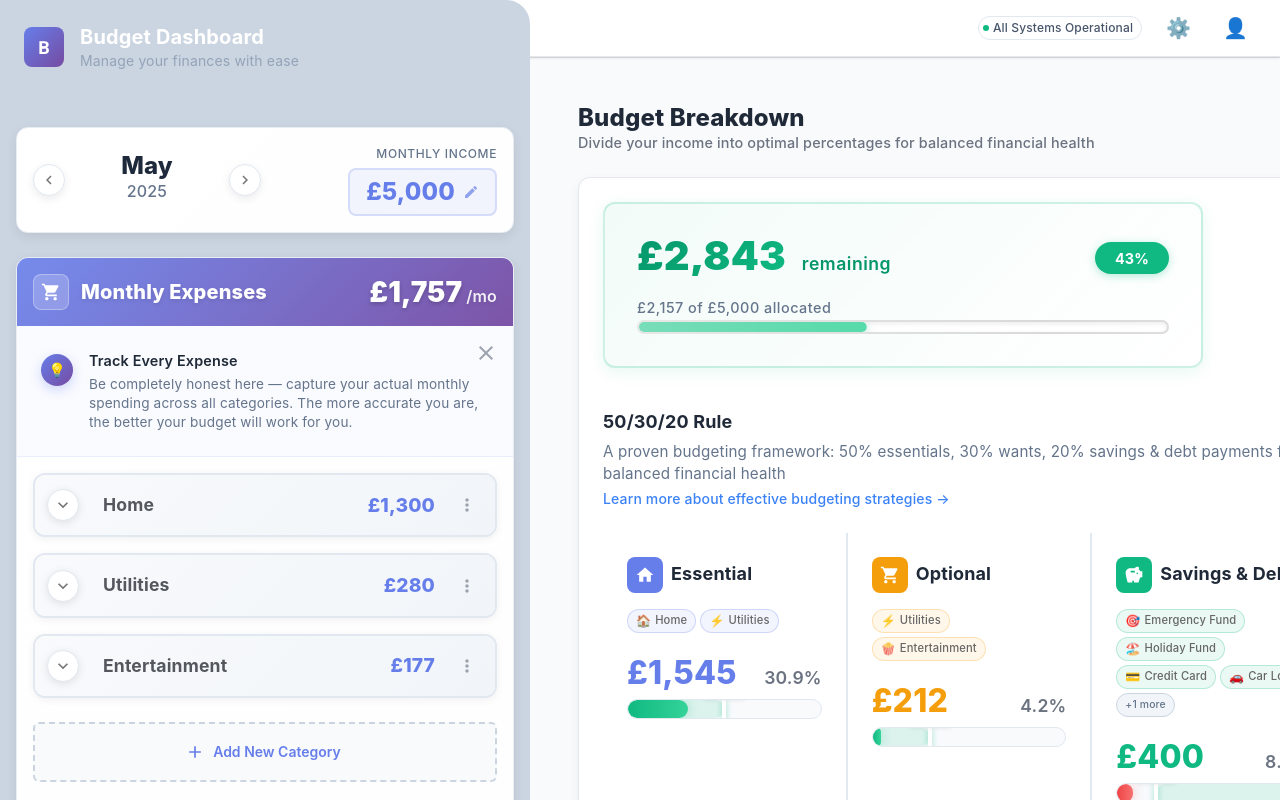
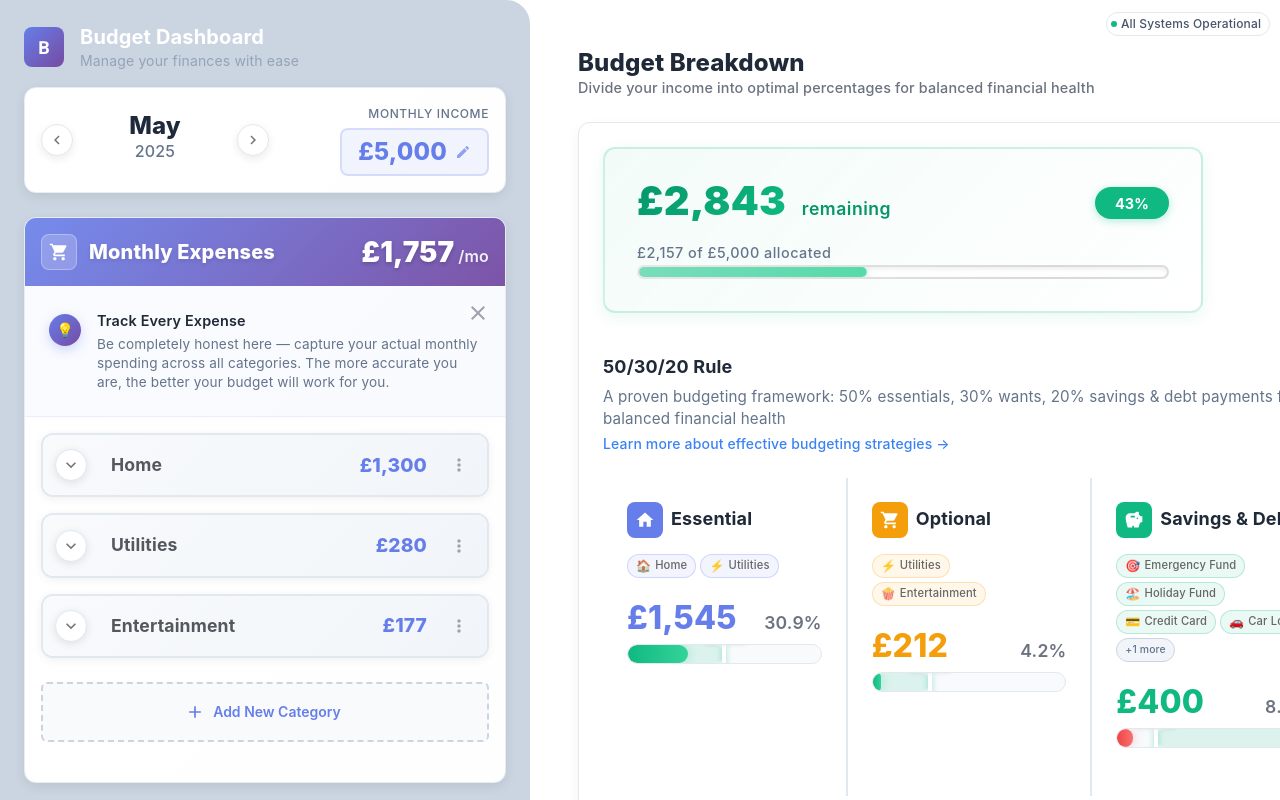
Before and after one commit to randellios/budget, a React (Vite) app: page / in a window 1280 px wide. Shown: the top 800 px of the page. Built offline with nearby package versions, Linux system fonts and the light colour scheme.

Commit message:
better-layout

```diff
--- a/src/App.jsx
+++ b/src/App.jsx
@@ -18,7 +18,7 @@ export default function Dashboard() {
         sx={{
           display: 'flex',
           minHeight: '100vh',
-          bgcolor: 'background.default'
+          bgcolor: 'white'
         }}
       >
         {/* Sidebar */}
@@ -34,7 +34,14 @@ export default function Dashboard() {
           }}
         >
           {/* Logo/Brand Section - Fixed */}
-          <Box sx={{ p: 3, bgcolor: '#cbd5e1 ', borderTopRightRadius: '24px' }}>
+          <Box
+            sx={{
+              pt: 3,
+              px: 3,
+              bgcolor: '#cbd5e1 ',
+              borderTopRightRadius: '24px'
+            }}
+          >
             <Box sx={{ display: 'flex', alignItems: 'center', gap: 2 }}>
               <Box
                 sx={{
@@ -73,27 +80,12 @@ export default function Dashboard() {
               flex: 1,
               bgcolor: '#cbd5e1 ',
               overflow: 'auto',
-              px: 2,
-              py: 2
+              px: 3,
+              pb: 2
             }}
           >
             <Sidebar />
           </Box>
-        </Box>
-
-        {/* Header - Behind sidebar */}
-        <Box
-          component="header"
-          sx={{
-            position: 'fixed',
-            top: 0,
-            left: 0,
-            right: 0,
-            zIndex: 1100,
-            borderBottom: '1px solid #e0e0e0'
-          }}
-        >
-          <Header />
         </Box>
 
         {/* Main Content Area */}
@@ -103,17 +95,21 @@ export default function Dashboard() {
             marginLeft: '530px',
             display: 'flex',
             flexDirection: 'column',
-            minHeight: '100vh',
-            paddingTop: '64px'
+            minHeight: '100vh'
           }}
         >
+          <Header />
+
           <Box
             component="main"
             sx={{
               flexGrow: 1,
               p: 3,
+              pt: 0,
               width: '100%',
-              margin: '0 auto'
+              margin: '0 auto',
+              mt: '-15px'
+
               // bgcolor: '#fdfdfd'
             }}
           >
--- a/src/components/Header.jsx
+++ b/src/components/Header.jsx
@@ -5,11 +5,8 @@ const Header = () => {
   return (
     <Box
       sx={{
-        bgcolor: 'white',
-        borderBottom: '1px solid #e3e8ef',
         px: 3,
-        py: 1,
-        boxShadow: '0 1px 3px rgba(0, 0, 0, 0.1)'
+        py: 0.5
       }}
     >
       <Box
--- a/src/components/intake/EnhancedIncomeMonthSelector.jsx
+++ b/src/components/intake/EnhancedIncomeMonthSelector.jsx
@@ -83,19 +83,12 @@ const EnhancedIncomeMonthSelector = () => {
   return (
     <Box
       sx={{
-        position: 'sticky',
-        top: '-10px',
+        top: '0px',
         zIndex: 100,
         mx: -2,
-        // background: 'linear-gradient(135deg, #ffffff 0%, #fdfdfd 100%)',
-        // border: '2px solid #667eea',
-        // borderLeft: 'none',
-        // borderRight: 'none',
-        // boxShadow:
-        //   '0 6px 24px rgba(102, 126, 234, 0.12), 0 3px 12px rgba(102, 126, 234, 0.08)',
-        // backdropFilter: 'blur(20px)',
-        px: 2,
-        pt: 2
+        bgcolor: '#cbd5e1',
+        pt: 2,
+        px: 2
       }}
     >
       <Card
```
